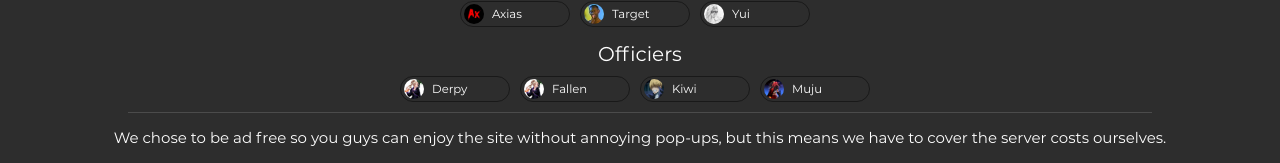
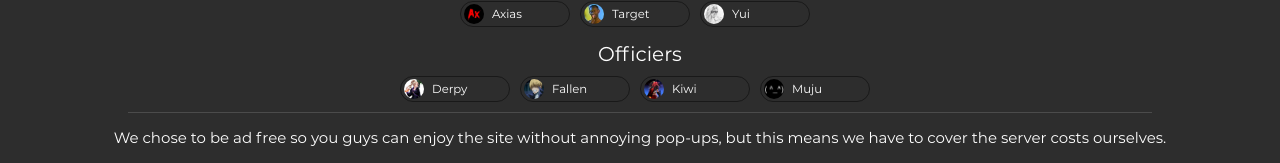
Before and after one commit to JacopoSciampi/snow-crows-site, an Angular app: page / in a window 1280 px wide. Shown: the part 1530-1693 px from the top of the page. Built offline with nearby package versions, Linux system fonts and the light colour scheme.

Commit message:
Fix: card image

```diff
--- a/src/app/shared/components/footer/footer.component.html
+++ b/src/app/shared/components/footer/footer.component.html
@@ -50,7 +50,7 @@
         </div>
         <div class="card" (click)="openCardDetail(4, $event)">
           <div class="rounded-icon">
-            <img class="rounded-img" alt="Fallen" title="Fallen" [src]="photoUrl4">
+            <img class="rounded-img" alt="Fallen" title="Fallen" [src]="photoUrl5">
           </div>
           <div class="card-name">
             Fallen
@@ -58,7 +58,7 @@
         </div>
         <div class="card" (click)="openCardDetail(5, $event)">
           <div class="rounded-icon">
-            <img class="rounded-img" alt="Kiwi" title="Kiwi" [src]="photoUrl5">
+            <img class="rounded-img" alt="Kiwi" title="Kiwi" [src]="photoUrl6">
           </div>
           <div class="card-name">
             Kiwi
@@ -66,7 +66,7 @@
         </div>
         <div class="card" (click)="openCardDetail(6, $event)">
           <div class="rounded-icon">
-            <img class="rounded-img" alt="Muju" title="Muju" [src]="photoUrl6">
+            <img class="rounded-img" alt="Muju" title="Muju" [src]="photoUrl7">
           </div>
           <div class="card-name">
             Muju
```
